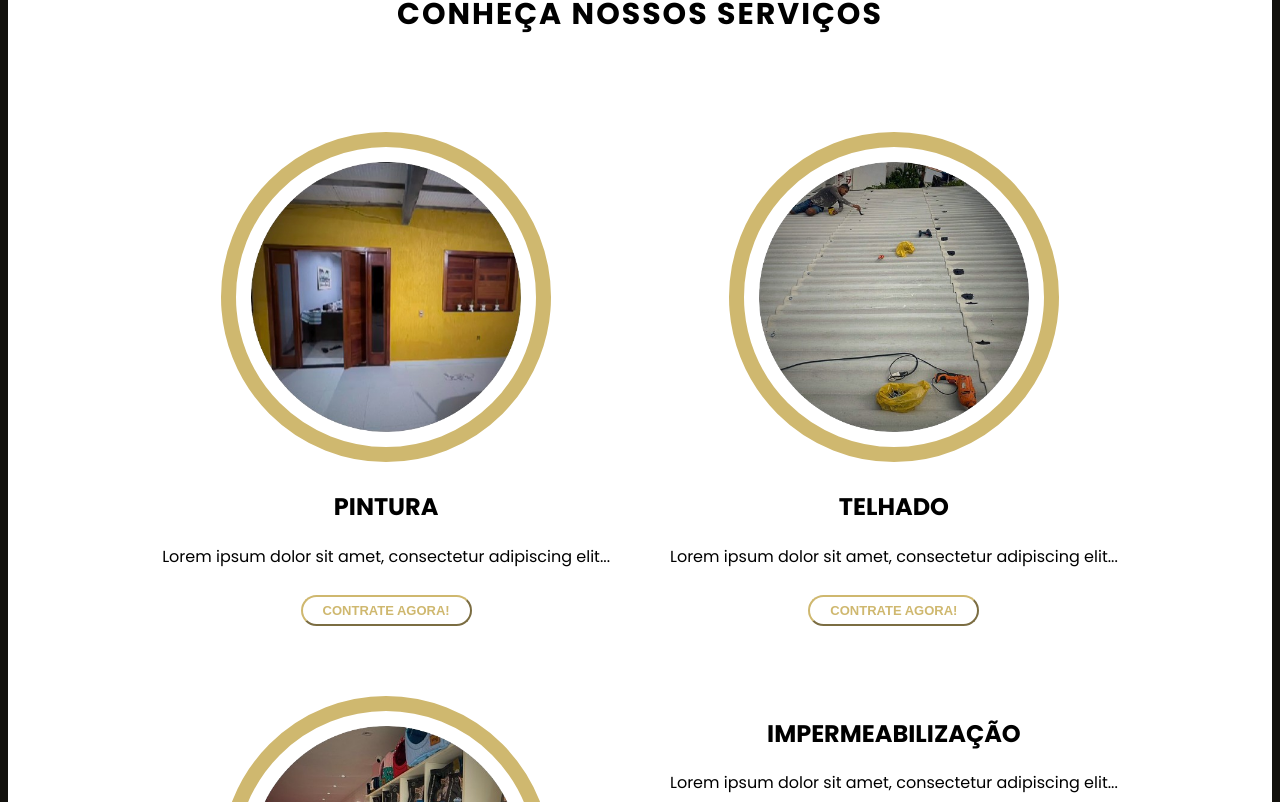
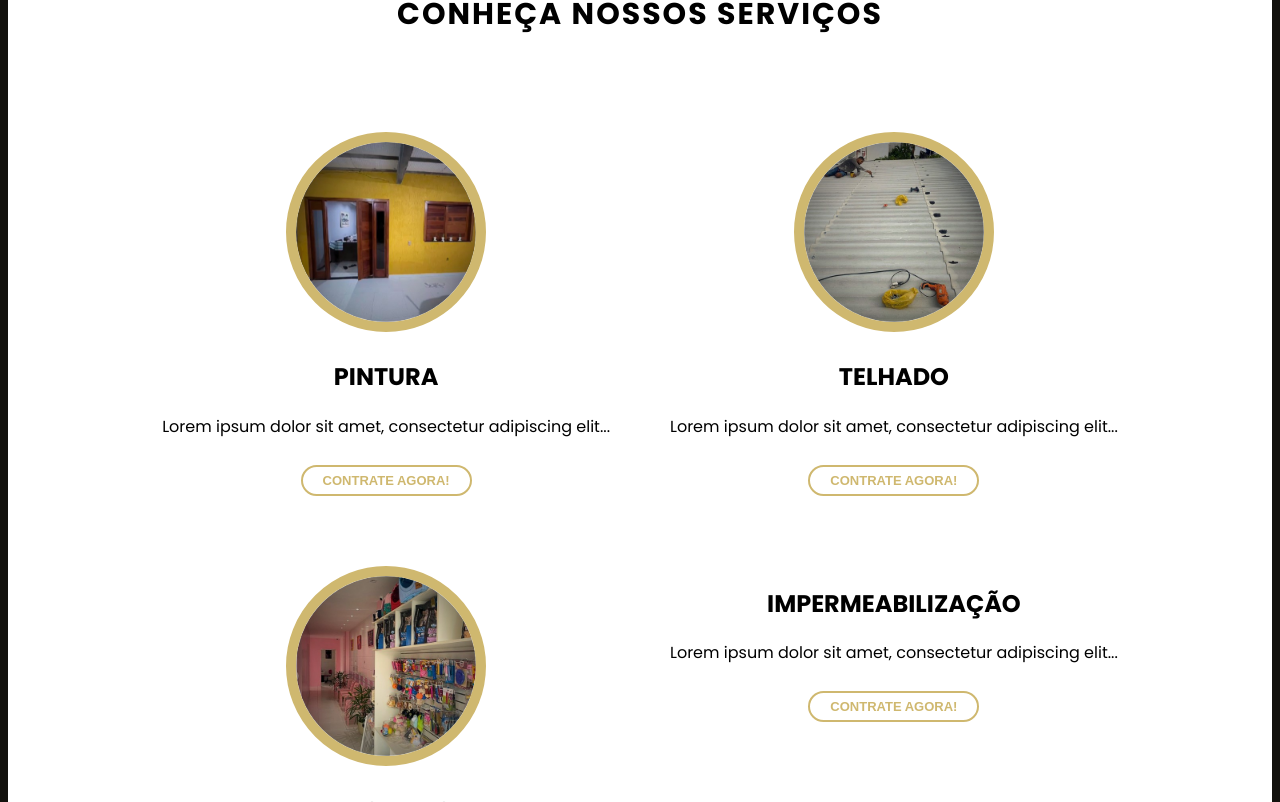
Before and after one commit to Solractys/fortt-cr, a Next.js app in the folder forttcr/: page /servicos in a window 1280 px wide. Shown: the part 198-1000 px from the top of the page. Built offline with nearby package versions, Linux system fonts and the light colour scheme.

Commit message:
fix services border

```diff
--- a/forttcr/src/app/components/Navbar.module.css
+++ b/forttcr/src/app/components/Navbar.module.css
@@ -72,7 +72,7 @@
 .dropDown:hover .items{
     display: block;
 }
-@media (max-width: 600px) {
+@media (max-width: 800px) {
     .navbar {
         flex-direction: column;
         font-size: 12px;
--- a/forttcr/src/app/servicos/page.module.css
+++ b/forttcr/src/app/servicos/page.module.css
@@ -11,10 +11,10 @@
 }
 
 .icon {
-    border: 15px solid #CFB86F;
     border-radius: 100%;
-    padding: 0;
-    margin: 0;
+    outline-offset: -10px;
+    outline: 10px solid #CFB86F;
+
 }
 
 .service {
@@ -33,7 +33,7 @@
 .btn {
     color: #CFB86F;
     background-color: #fff;
-    border-color: #CFB86F;
+    border: 2px solid #CFB86F;
     border-radius: 30px;
     font-weight: 600;
     font-size: small;
@@ -67,3 +67,9 @@
     scale: 110%;
     transition: 0.3s;
 }
+@media (max-width: 680px) {
+    .title {
+        font-size: 25px;
+    }
+
+}
--- a/forttcr/src/app/servicos/page.tsx
+++ b/forttcr/src/app/servicos/page.tsx
@@ -16,9 +16,9 @@ function Servicos() {
                 <div className={styles.service_container}>
                     <div className={styles.service}>
                             <Image className={styles.icon}
+                                width={200}
                                 src={pintura}
                                 alt="Imagem onde mostra uma parede pintada de amarelo com uma porta posicionada à esquerda e uma janela posicionada à direita."
-                                width={300}
                             />
                         <h2>PINTURA</h2>
                         <p>Lorem ipsum dolor sit amet, consectetur adipiscing elit...</p>
@@ -30,7 +30,7 @@ function Servicos() {
                             <Image className={styles.icon}
                                 src={telhado}
                                 alt="Imagem onde mostra um homem de camisa de manga longa cinza e calça azul realizando a pintura das telhas em um telhado branco."
-                                width={300}
+                                width={200}
                             />
                         <h2>TELHADO</h2>
                         <p>Lorem ipsum dolor sit amet, consectetur adipiscing elit...</p>
@@ -42,7 +42,7 @@ function Servicos() {
                             <Image className={styles.icon}
                                 src={reforma}
                                 alt="Demostração de serviço"
-                                width={300}
+                                width={200}
                             />
                         <h2>REFORMAS</h2>
                         <p>Lorem ipsum dolor sit amet, consectetur adipiscing elit...</p>
@@ -61,7 +61,7 @@ function Servicos() {
                             <Image className={styles.icon}
                                 src={construcao}
                                 alt="Demonstração de serviço"
-                                width={300}
+                                width={200}
                             />
                         <h2>CONSTRUÇÃO</h2>
                         <p>Lorem ipsum dolor sit amet, consectetur adipiscing elit...</p>
```
